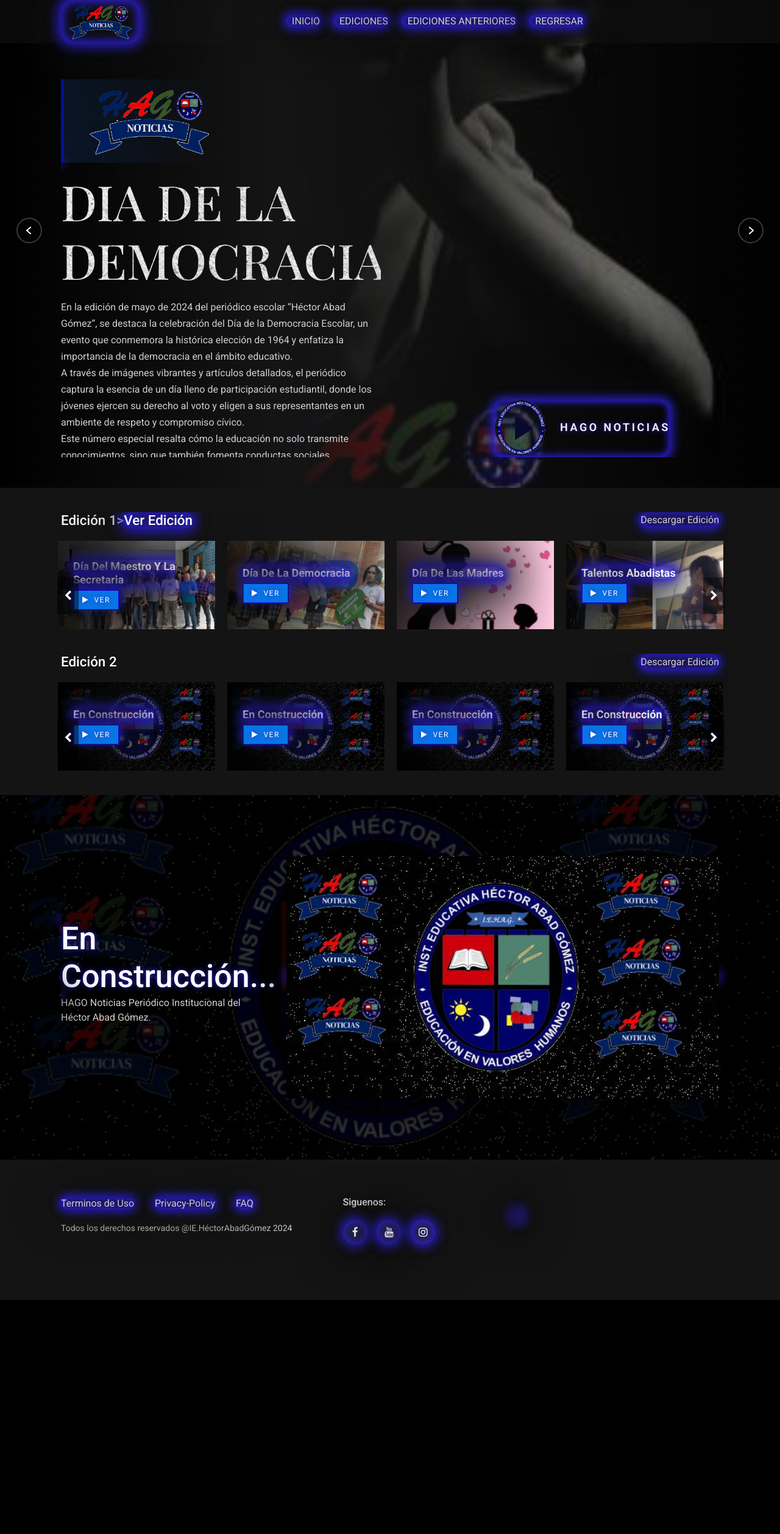
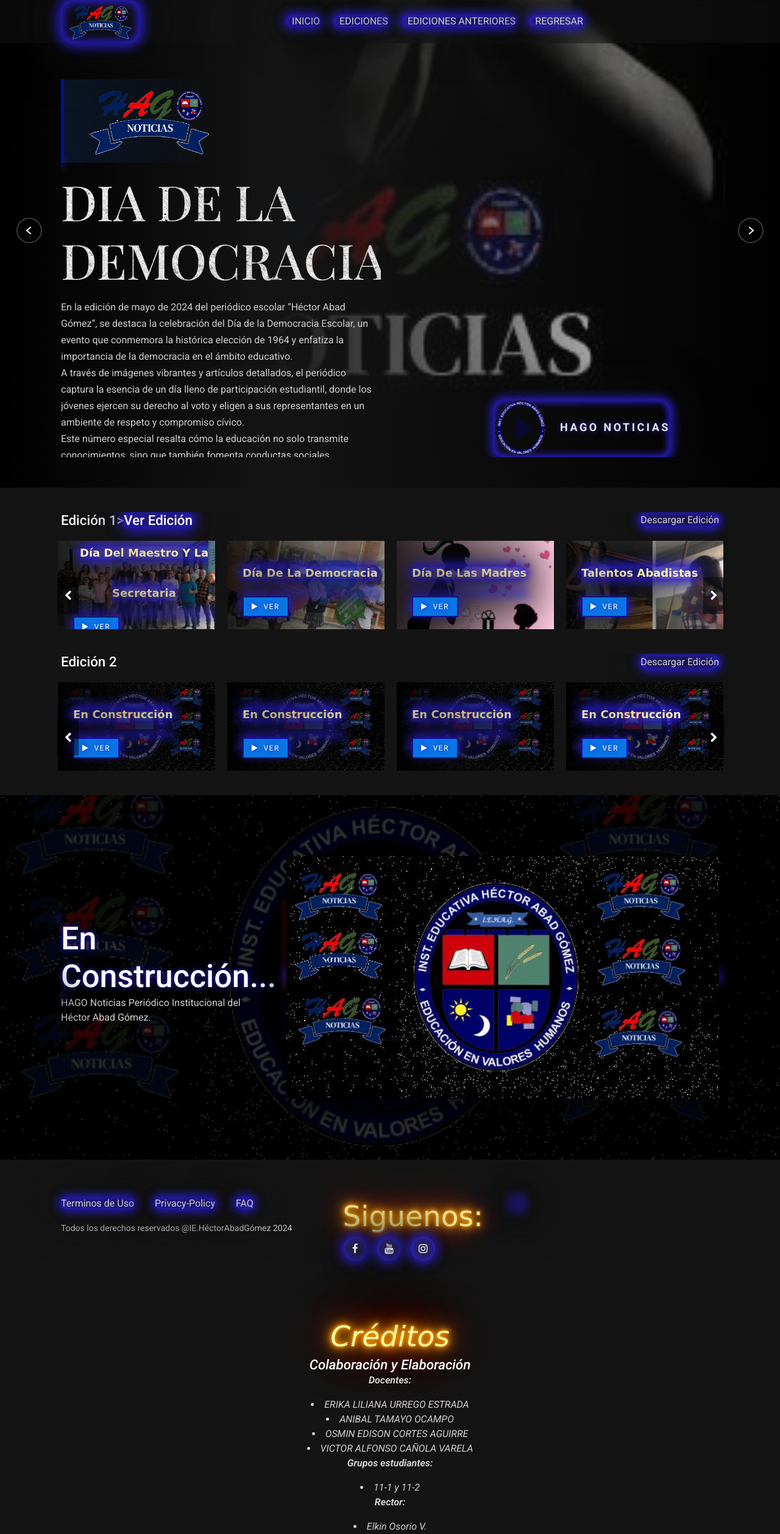
Before and after one commit to IEHAG/HAGONOTICIAS, a PHP site: page / in a window 1280 px wide. Shown: the whole page at 61% size. Before the commit the page ends 2132 px from the top, so only its background shows below. Run offline with PHP 8.4, Linux system fonts and the light colour scheme; some web fonts are replaced.

Commit message:
siguenos18junio

```diff
--- a/index.html
+++ b/index.html
@@ -609,6 +609,24 @@
   <script src="js/slick-animation.min.js"></script>
 
   <script src="main.js"></script>
+
+  <div class="creditos">
+  <h6>Créditos</h6>
+  <h3>Colaboración y Elaboración</h3>
+  <p><strong>Docentes:</strong></p>
+      <li>ERIKA LILIANA URREGO ESTRADA</li>
+      <li>ANIBAL TAMAYO OCAMPO</li>
+      <li>OSMIN EDISON CORTES AGUIRRE</li>
+      <li>VICTOR ALFONSO CAÑOLA VARELA</li>
+  </ul>
+  <p><strong>Grupos estudiantes:</strong></p>
+      <li>11-1 y 11-2</li>
+  </ul>
+  <p><strong>Rector:</strong></p>
+      <li>Elkin Osorio V.</li>
+  </ul>
+
+
 </body>
 
 </html>
--- a/style.css
+++ b/style.css
@@ -2324,8 +2324,9 @@
     display: none;
 }
 footer .footer-link-title{
-    margin-bottom: 20px;
-    margin-top: 0;
+    text-align: center;
+    max-width: 0px;
+    margin: 08 auto;
 }
 footer .widget{
     background: transparent;
@@ -2388,5 +2389,49 @@
     transition: all 0.4s ease 0s;
 }
 .textwidget .footer-link-title{
-    width: 100px;
-}
+    width: 10px;
+
+}
+
+
+@import url("https://fonts.googleapis.com/css?family=Sacramento&display=swap");
+
+h6 {
+  font-size: calc(-9px + 7vh);
+  line-height: calc(2px + 8vh);
+  text-shadow: 0 0 5px #ffa500, 0 0 15px #ffa500, 0 0 20px #ffa500, 0 0 40px #ffa500, 0 0 60px #ff0000, 0 0 10px #ff8d00, 0 0 98px #ff0000;
+    color: #fff6a9;
+  font-family: "Sacramento", cursive;
+  text-align: center;
+  animation: blink 15   s infinite;
+  -webkit-animation: blink 12s infinite;
+}
+
+
+
+@-webkit-keyframes blink {
+  20%,
+  24%,
+  55% {
+    color: #111;
+    text-shadow: none;
+  }
+
+  0%,
+  19%,
+  21%,
+  23%,
+  25%,
+  54%,
+  56%,
+  60% {
+  text-shadow: 0 0 5px #ffa500, 0 0 15px #ffa500, 0 0 20px #ffa500, 0 0 40px #ffa500, 0 0 60px #ff0000, 0 0 10px #ff8d00, 0 0 98px #ff0000;
+    color: #fff6a9;
+  }
+}
+
+.creditos {
+    text-align: center;
+    max-width: 600px;
+    margin: 0 auto;
+}
```
Also changed, not shown: 1_IMAGENES/dia democracia.jpg, 1 other file.
